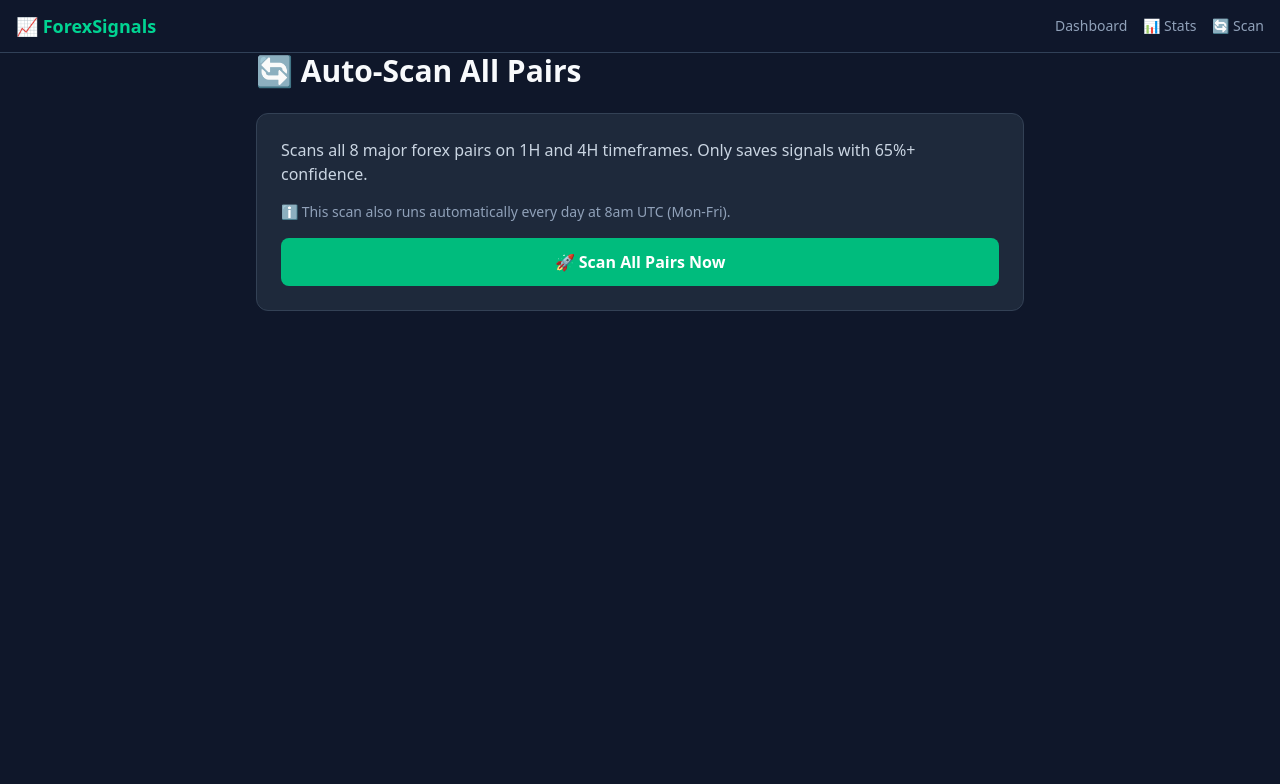
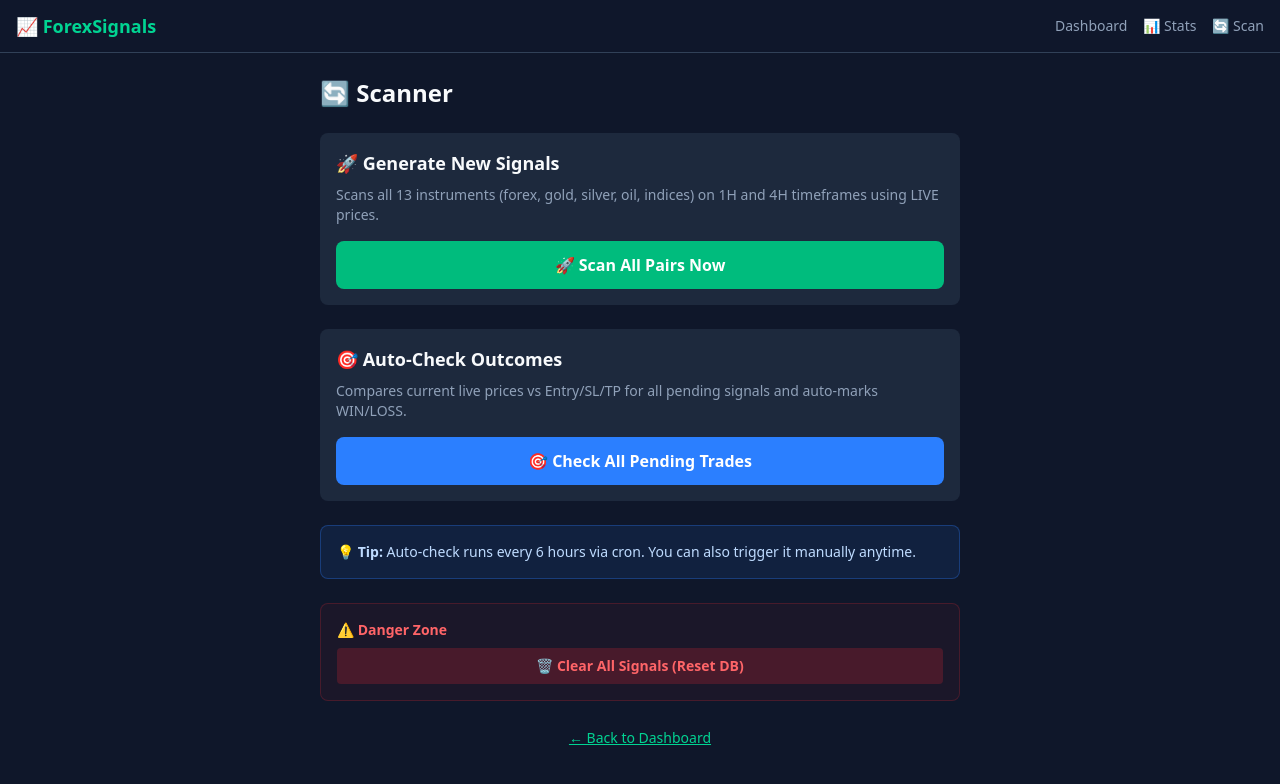
Before and after one commit to yebababanty/Forex-signals, a Next.js app: page /scan in a window 1280 px wide. Shown: the top 784 px of the page. Built offline with nearby package versions, Linux system fonts and the light colour scheme.

Commit message:
Fix gold price source + add auto outcome checker with cron

```diff
--- /dev/null
+++ b/src/app/api/check-outcomes/route.ts
@@ -0,0 +1,112 @@
+import { NextResponse } from "next/server";
+import { prisma } from "../../../lib/prisma";
+import { getLivePrice, getInstrumentSpec } from "../../../lib/prices";
+
+export const dynamic = "force-dynamic";
+export const maxDuration = 60;
+
+export async function GET() { return runCheck(); }
+export async function POST() { return runCheck(); }
+
+async function runCheck() {
+  const results = {
+    checked: 0,
+    updated: 0,
+    wins: 0,
+    losses: 0,
+    stillPending: 0,
+    details: [] as Array<{ pair: string; id: string; outcome: string; livePrice: number; entry: number }>,
+  };
+
+  try {
+    // Get all pending signals
+    const pending = await prisma.signal.findMany({
+      where: {
+        OR: [{ outcome: "PENDING" }, { outcome: null }],
+        status: "active",
+      },
+    });
+
+    // Group by pair to minimize API calls
+    const pairs = [...new Set(pending.map((s) => s.pair))];
+    const priceMap: Record<string, number> = {};
+    for (const pair of pairs) {
+      priceMap[pair] = await getLivePrice(pair);
+    }
+
+    for (const signal of pending) {
+      results.checked++;
+      const livePrice = priceMap[signal.pair];
+      const spec = getInstrumentSpec(signal.pair);
+      const isBuy = signal.direction === "BUY";
+
+      let outcome: string | null = null;
+      let pipsGained = 0;
+
+      // Check if SL or any TP was hit
+      // Since we only have current price (not historical high/low), we approximate:
+      // - Check if price crossed SL (loss) or TP2 (main target)
+      if (isBuy) {
+        if (livePrice <= signal.stopLoss) {
+          outcome = "LOSS";
+          pipsGained = -Math.abs(signal.entry - signal.stopLoss) / spec.pipSize;
+        } else if (livePrice >= signal.tp3) {
+          outcome = "WIN";
+          pipsGained = Math.abs(signal.tp3 - signal.entry) / spec.pipSize;
+        } else if (livePrice >= signal.tp2) {
+          outcome = "WIN";
+          pipsGained = Math.abs(signal.tp2 - signal.entry) / spec.pipSize;
+        } else if (livePrice >= signal.tp1) {
+          outcome = "WIN";
+          pipsGained = Math.abs(signal.tp1 - signal.entry) / spec.pipSize;
+        }
+      } else {
+        // SELL
+        if (livePrice >= signal.stopLoss) {
+          outcome = "LOSS";
+          pipsGained = -Math.abs(signal.entry - signal.stopLoss) / spec.pipSize;
+        } else if (livePrice <= signal.tp3) {
+          outcome = "WIN";
+          pipsGained = Math.abs(signal.entry - signal.tp3) / spec.pipSize;
+        } else if (livePrice <= signal.tp2) {
+          outcome = "WIN";
+          pipsGained = Math.abs(signal.entry - signal.tp2) / spec.pipSize;
+        } else if (livePrice <= signal.tp1) {
+          outcome = "WIN";
+          pipsGained = Math.abs(signal.entry - signal.tp1) / spec.pipSize;
+        }
+      }
+
+      if (outcome) {
+        await prisma.signal.update({
+          where: { id: signal.id },
+          data: {
+            outcome,
+            pipsGained: Number(pipsGained.toFixed(1)),
+            outcomeHitAt: new Date(),
+            status: "closed",
+          },
+        });
+        results.updated++;
+        if (outcome === "WIN") results.wins++;
+        else results.losses++;
+        results.details.push({
+          pair: signal.pair,
+          id: signal.id,
+          outcome,
+          livePrice: Number(livePrice.toFixed(spec.decimals)),
+          entry: signal.entry,
+        });
+      } else {
+        results.stillPending++;
+      }
+    }
+
+    return NextResponse.json(results);
+  } catch (error) {
+    return NextResponse.json(
+      { error: error instanceof Error ? error.message : "Failed", ...results },
+      { status: 500 }
+    );
+  }
+}
--- a/src/app/scan/page.tsx
+++ b/src/app/scan/page.tsx
@@ -4,97 +4,168 @@ import { useState } from "react";
 import Link from "next/link";
 
 export default function ScanPage() {
-  const [loading, setLoading] = useState(false);
-  const [result, setResult] = useState<any>(null);
-  const [error, setError] = useState("");
+  const [scanning, setScanning] = useState(false);
+  const [checking, setChecking] = useState(false);
+  const [scanResult, setScanResult] = useState<{scanned:number;created:number;skipped:number;errors:string[]} | null>(null);
+  const [checkResult, setCheckResult] = useState<{checked:number;updated:number;wins:number;losses:number;stillPending:number;details:Array<{pair:string;outcome:string;livePrice:number;entry:number}>} | null>(null);
 
-  const runScan = async () => {
-    setLoading(true);
-    setError("");
-    setResult(null);
+  async function runScan() {
+    setScanning(true);
+    setScanResult(null);
     try {
       const res = await fetch("/api/scan-manual", { method: "POST" });
       const data = await res.json();
-      if (!res.ok) {
-        setError(data.error || "Scan failed");
-        return;
+      setScanResult(data);
+    } catch (e) {
+      console.error(e);
+    } finally {
+      setScanning(false);
     }
-      setResult(data);
-    } catch (err: any) {
-      setError(err.message);
+  }
+
+  async function runCheck() {
+    setChecking(true);
+    setCheckResult(null);
+    try {
+      const res = await fetch("/api/check-outcomes", { method: "POST" });
+      const data = await res.json();
+      setCheckResult(data);
+    } catch (e) {
+      console.error(e);
     } finally {
-      setLoading(false);
+      setChecking(false);
     }
-  };
+  }
+
+  async function clearAll() {
+    if (!confirm("Delete ALL signals? This cannot be undone.")) return;
+    try {
+      const res = await fetch("/api/clear-signals", { method: "POST" });
+      const data = await res.json();
+      alert(`Deleted ${data.deleted} signals`);
+      window.location.reload();
+    } catch (e) {
+      console.error(e);
+    }
+  }
 
   return (
-    <div className="space-y-6 max-w-3xl mx-auto">
-      <h1 className="text-3xl font-bold">🔄 Auto-Scan All Pairs</h1>
+    <div className="max-w-2xl mx-auto px-4 py-6 space-y-6">
+      <h1 className="text-2xl font-bold">🔄 Scanner</h1>
 
-      <div className="card">
-        <p className="text-slate-300 mb-4">
-          Scans all 8 major forex pairs on 1H and 4H timeframes. Only saves signals with 65%+ confidence.
-        </p>
+      {/* Generate Signals */}
+      <div className="bg-slate-800 rounded-lg p-4">
+        <h2 className="text-lg font-bold mb-2">🚀 Generate New Signals</h2>
         <p className="text-sm text-slate-400 mb-4">
-          ℹ️ This scan also runs automatically every day at 8am UTC (Mon-Fri).
+          Scans all 13 instruments (forex, gold, silver, oil, indices) on 1H and 4H timeframes using LIVE prices.
         </p>
         <button
           onClick={runScan}
-          disabled={loading}
-          className="w-full bg-emerald-500 hover:bg-emerald-600 disabled:bg-slate-600 text-white px-6 py-3 rounded-lg font-semibold transition-colors"
+          disabled={scanning}
+          className="w-full bg-emerald-500 hover:bg-emerald-600 disabled:bg-slate-600 text-white font-semibold py-3 rounded-lg transition"
         >
-          {loading ? "⏳ Scanning 16 markets... (~30-60 seconds)" : "🚀 Scan All Pairs Now"}
+          {scanning ? "⏳ Scanning..." : "🚀 Scan All Pairs Now"}
         </button>
+
+        {scanResult && (
+          <div className="mt-4 bg-slate-900 rounded p-3 text-sm">
+            <p className="text-emerald-400 font-semibold mb-2">✅ Scan Complete</p>
+            <div className="grid grid-cols-3 gap-2 text-center">
+              <div>
+                <p className="text-xs text-slate-400">Scanned</p>
+                <p className="text-lg font-bold text-blue-400">{scanResult.scanned}</p>
               </div>
-
-      {error && (
-        <div className="card border-red-500/20 bg-red-500/5">
-          <p className="text-red-400">❌ {error}</p>
+              <div>
+                <p className="text-xs text-slate-400">Created</p>
+                <p className="text-lg font-bold text-emerald-400">{scanResult.created}</p>
               </div>
-      )}
-
-      {result && (
-        <div className="space-y-4">
-          <div className="card border-emerald-500/30 bg-emerald-500/5">
-            <h2 className="text-xl font-bold mb-3">✅ Scan Complete!</h2>
-            <div className="grid grid-cols-2 gap-3 text-sm">
-              <div>Pairs Scanned: <span className="font-bold">{result.pairsScanned}</span></div>
-              <div>New Signals: <span className="font-bold text-emerald-400">{result.signalsGenerated}</span></div>
+              <div>
+                <p className="text-xs text-slate-400">Skipped</p>
+                <p className="text-lg font-bold text-yellow-400">{scanResult.skipped}</p>
               </div>
             </div>
-
-          {result.signals?.length > 0 && (
-            <div className="card">
-              <h3 className="font-semibold mb-3">🎯 Generated Signals</h3>
-              <div className="space-y-2">
-                {result.signals.map((s: any) => (
-                  <Link key={s.id} href={`/signals/${s.id}`} className="block">
-                    <div className="flex items-center justify-between p-3 bg-slate-900 rounded-lg hover:bg-slate-700 transition-colors">
-                      <div className="flex items-center gap-3">
-                        <span className="font-bold">{s.pair}</span>
-                        <span className={`badge ${s.direction === "BUY" ? "badge-buy" : "badge-sell"}`}>
-                          {s.direction === "BUY" ? "▲" : "▼"} {s.direction}
-                        </span>
-                        <span className="text-xs text-slate-500">{s.timeframe}</span>
-                      </div>
-                      <span className="text-sm font-semibold text-emerald-400">{s.confidence}%</span>
-                    </div>
-                  </Link>
-                ))}
-              </div>
-            </div>
-          )}
-
-          {result.signals?.length === 0 && (
-            <div className="card border-yellow-500/20 bg-yellow-500/5">
-              <p className="text-yellow-400 font-semibold">⚠️ No new signals generated</p>
-              <p className="text-sm text-slate-400 mt-2">
-                All pairs scanned but no new setups meet the 65%+ confidence threshold. Existing recent signals were skipped to avoid duplicates. Try again in a few hours or during more volatile market hours.
-              </p>
+            {scanResult.errors?.length > 0 && (
+              <div className="mt-2 text-xs text-red-400">
+                {scanResult.errors.length} errors
               </div>
             )}
           </div>
         )}
       </div>
+
+      {/* Check Outcomes */}
+      <div className="bg-slate-800 rounded-lg p-4">
+        <h2 className="text-lg font-bold mb-2">🎯 Auto-Check Outcomes</h2>
+        <p className="text-sm text-slate-400 mb-4">
+          Compares current live prices vs Entry/SL/TP for all pending signals and auto-marks WIN/LOSS.
+        </p>
+        <button
+          onClick={runCheck}
+          disabled={checking}
+          className="w-full bg-blue-500 hover:bg-blue-600 disabled:bg-slate-600 text-white font-semibold py-3 rounded-lg transition"
+        >
+          {checking ? "⏳ Checking..." : "🎯 Check All Pending Trades"}
+        </button>
+
+        {checkResult && (
+          <div className="mt-4 bg-slate-900 rounded p-3 text-sm">
+            <p className="text-blue-400 font-semibold mb-2">✅ Check Complete</p>
+            <div className="grid grid-cols-4 gap-2 text-center mb-3">
+              <div>
+                <p className="text-xs text-slate-400">Checked</p>
+                <p className="text-lg font-bold text-blue-400">{checkResult.checked}</p>
+              </div>
+              <div>
+                <p className="text-xs text-slate-400">Wins</p>
+                <p className="text-lg font-bold text-emerald-400">{checkResult.wins}</p>
+              </div>
+              <div>
+                <p className="text-xs text-slate-400">Losses</p>
+                <p className="text-lg font-bold text-red-400">{checkResult.losses}</p>
+              </div>
+              <div>
+                <p className="text-xs text-slate-400">Pending</p>
+                <p className="text-lg font-bold text-yellow-400">{checkResult.stillPending}</p>
+              </div>
+            </div>
+            {checkResult.details && checkResult.details.length > 0 && (
+              <div className="border-t border-slate-700 pt-2">
+                <p className="text-xs text-slate-400 mb-2">Recent updates:</p>
+                <div className="space-y-1 max-h-40 overflow-y-auto">
+                  {checkResult.details.map((d, i) => (
+                    <div key={i} className="flex justify-between text-xs">
+                      <span>{d.pair}</span>
+                      <span className={d.outcome === "WIN" ? "text-emerald-400" : "text-red-400"}>
+                        {d.outcome === "WIN" ? "✅ WIN" : "❌ LOSS"} @ {d.livePrice}
+                      </span>
+                    </div>
+                  ))}
+                </div>
+              </div>
+            )}
+          </div>
+        )}
+      </div>
+
+      {/* Auto-check info */}
+      <div className="bg-blue-500/10 border border-blue-500/30 rounded-lg p-4 text-sm text-blue-200">
+        💡 <strong>Tip:</strong> Auto-check runs every 6 hours via cron. You can also trigger it manually anytime.
+      </div>
+
+      {/* Danger zone */}
+      <div className="bg-red-500/5 border border-red-500/20 rounded-lg p-4">
+        <h3 className="text-sm font-bold text-red-400 mb-2">⚠️ Danger Zone</h3>
+        <button
+          onClick={clearAll}
+          className="w-full bg-red-500/20 hover:bg-red-500/40 text-red-400 font-semibold py-2 rounded transition text-sm"
+        >
+          🗑️ Clear All Signals (Reset DB)
+        </button>
+      </div>
+
+      <div className="text-center">
+        <Link href="/" className="text-emerald-400 underline text-sm">← Back to Dashboard</Link>
+      </div>
+    </div>
   );
 }
```
Also changed, not shown: src/lib/prices.ts (+73 -86 lines), vercel.json. Lines whose indentation alone changed are shown as unchanged.
